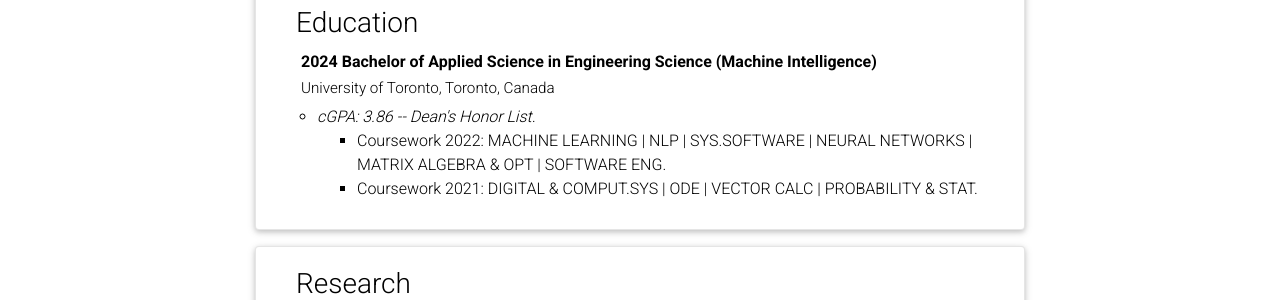
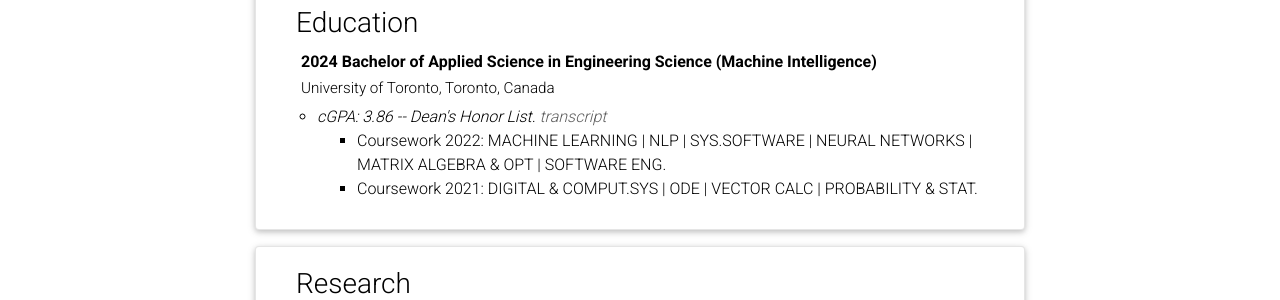
Before and after one commit to caixunshiren/caixunshiren.github.io, a Jekyll site: the page built from _pages/cv.md, in a window 1280 px wide and 900 px high. Shown: the part 183-483 px from the top of the window. Built offline with Jekyll 4.4.1, drawn with Linux system fonts in a browser that asks for light colours; comment, search, counter and statistics services are not loaded; a style sheet for code colours, icons or effects is not loaded.

Commit message:
added cv

```diff
--- a/_data/cv.yml
+++ b/_data/cv.yml
@@ -8,6 +8,7 @@
       year: 2024
       description:
         - title: "cGPA: 3.86 -- Dean's Honor List."
+          transcript: jack_cai_transcript.pdf
           contents:
             - "Coursework 2022: MACHINE LEARNING | NLP | SYS.SOFTWARE | NEURAL NETWORKS | MATRIX ALGEBRA & OPT | SOFTWARE ENG."
             - "Coursework 2021: DIGITAL & COMPUT.SYS | ODE | VECTOR CALC | PROBABILITY & STAT."
--- a/_includes/cv/time_table.html
+++ b/_includes/cv/time_table.html
@@ -19,7 +19,12 @@
                 {% for item in content.description %}
                   <li>
                     {% if item.contents %}
-                      <span class="item-title font-italic">{{ item.title }}</span>
+                      <span class="item-title font-italic">{{ item.title }}
+                        {% if item.transcript %}
+                        <a href="{{ item.transcript | prepend: 'assets/pdf/' | relative_url}}">
+                          transcript</a>
+                        {% endif %}
+                      </span>
                       <ul class="subitems">
                       {% for subitem in item.contents %}
                         <li><span class="subitem font-weight-light">{{ subitem }}</span></li>
```
Also changed, not shown: 7 other files.
